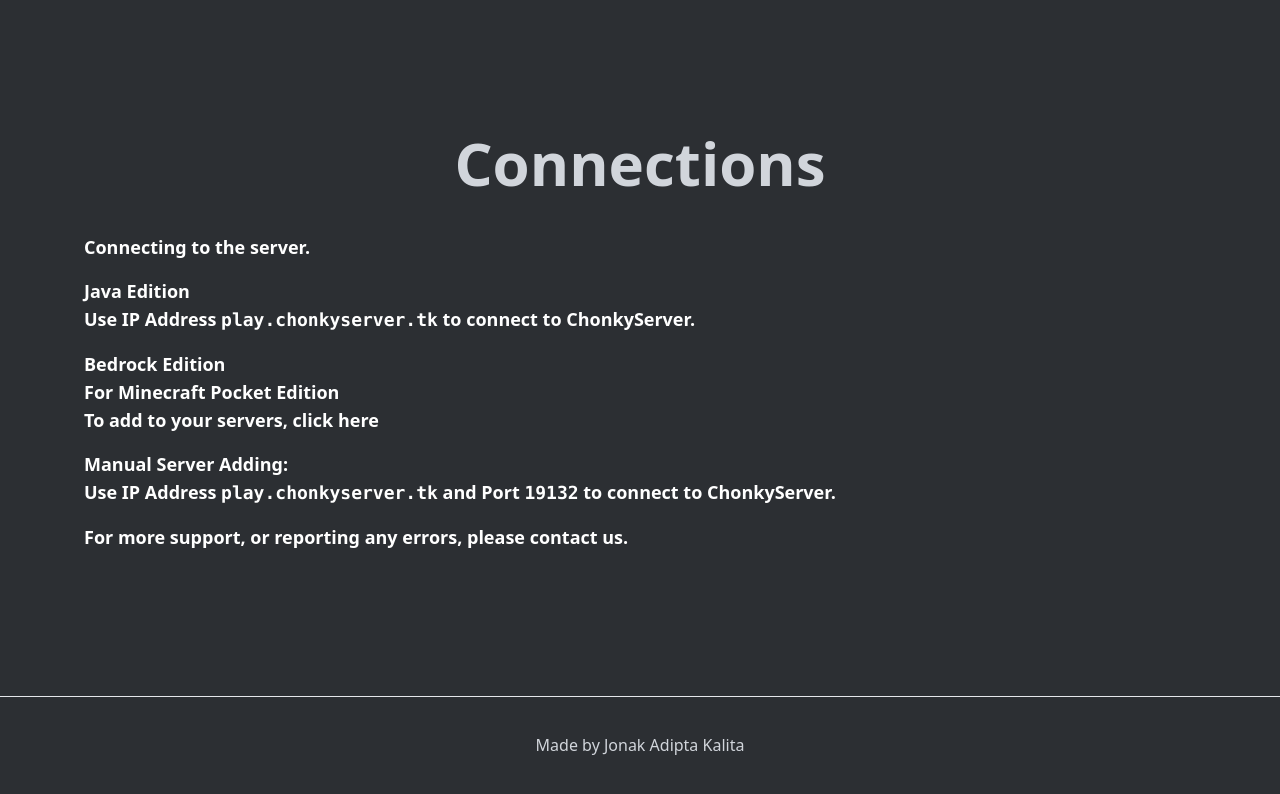
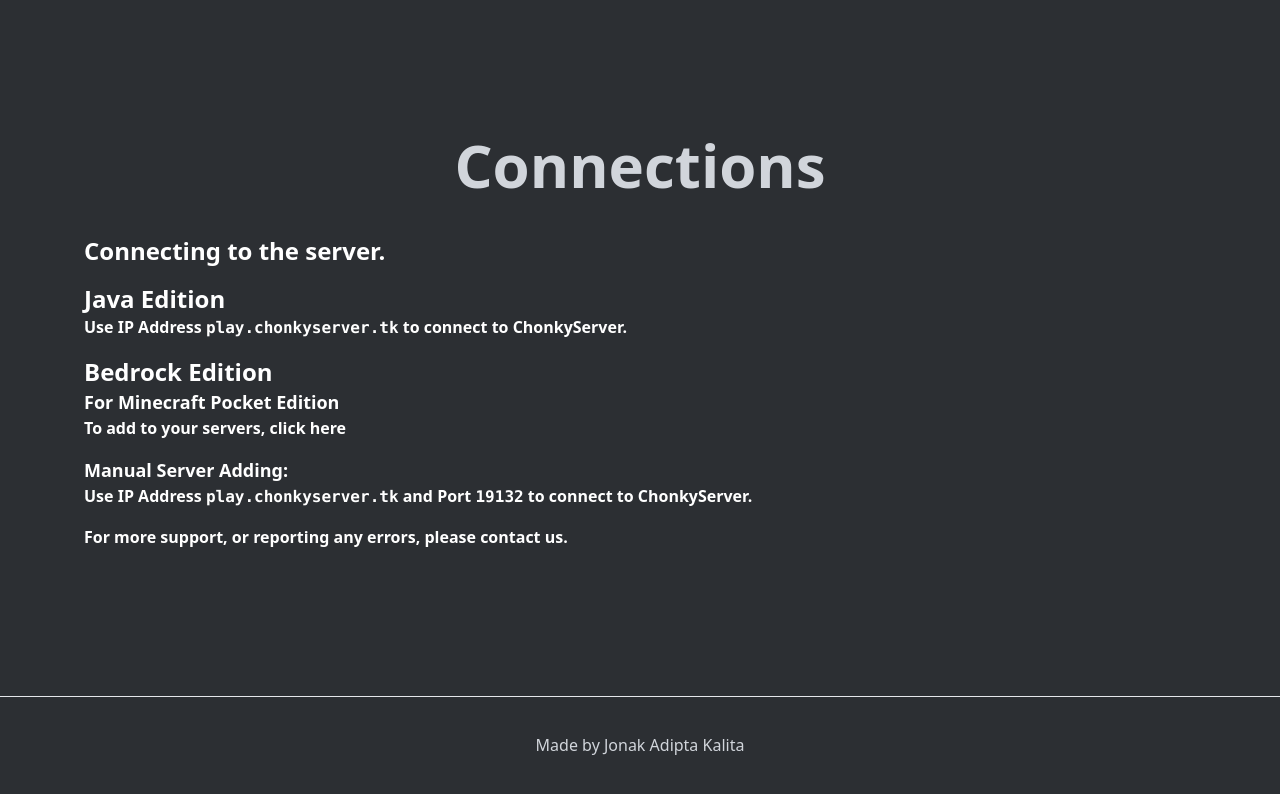
Before and after one commit to moiSentineL/chonkyserver-web, a Next.js app: page /connections in a window 1280 px wide. Shown: the top 794 px of the page. Built offline with nearby package versions, Linux system fonts and the light colour scheme.

Commit message:
Connections page looks better

```diff
--- a/pages/connections.tsx
+++ b/pages/connections.tsx
@@ -14,20 +14,20 @@
                     Connections
                 </h1>
 
-                <div className="mt-10 space-y-4 font-semibold text-white md:text-lg">
-                    <p className="">Connecting to the server.</p>
+                <div className="mt-10 space-y-4 font-semibold text-white">
+                    <p className="text-2xl">Connecting to the server.</p>
                     <div className="">
-                        <p className="">Java Edition</p>
-                        <p className="">
+                        <p className="text-2xl">Java Edition</p>
+                        <p className="text-base">
                             Use IP Address{" "}
                             <code className="">play.chonkyserver.tk</code> to
                             connect to ChonkyServer.
                         </p>
                     </div>
                     <div className="">
-                        <p className="">Bedrock Edition</p>
-                        <p className="">For Minecraft Pocket Edition</p>
-                        <p className="">
+                        <p className="text-2xl">Bedrock Edition</p>
+                        <p className="text-lg">For Minecraft Pocket Edition</p>
+                        <p className="text-base">
                             To add to your servers,{" "}
                             <a
                                 href="minecraft://?addExternalServer=ChonkyServer|play.chonkyserver.tk:19132"
@@ -38,8 +38,8 @@
                         </p>
                     </div>
                     <div className="">
-                        <p className="">Manual Server Adding:</p>
-                        <p className="">
+                        <p className="text-lg">Manual Server Adding:</p>
+                        <p className="text-base">
                             Use IP Address{" "}
                             <code className="">play.chonkyserver.tk</code> and
                             Port <code className="">19132</code> to connect to
```
